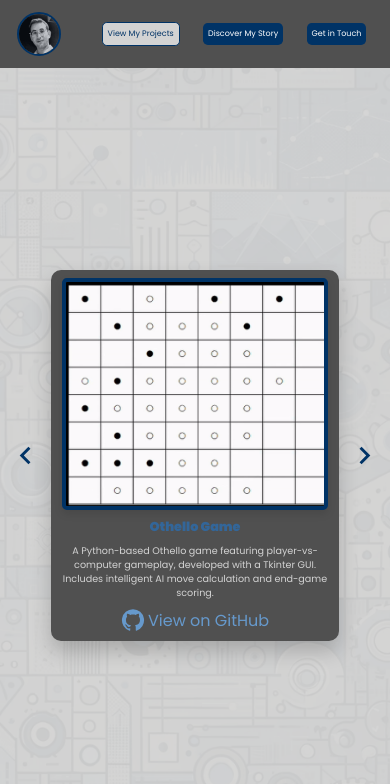
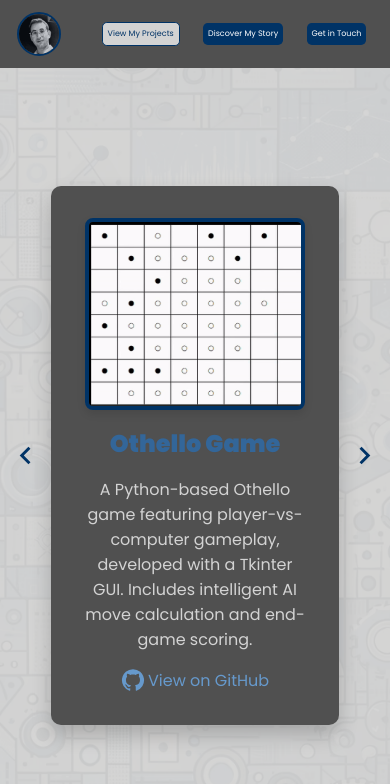
Before and after one commit to BenZionHasida/Portfolio, a React (Vite) app: page /projects in a window 390 px wide. Shown: the top 784 px of the page. Built offline with nearby package versions, Linux system fonts and the light colour scheme.

Commit message:
add responsive style nuch to phones

```diff
--- a/src/components/about/about.module.scss
+++ b/src/components/about/about.module.scss
@@ -31,7 +31,7 @@
     text-decoration: none;
     align-items: center;
     justify-content: center;
-    font-size: 0.8rem;
+    font-size: 1rem;
     font-weight: 400;
     color: $secondary-color;
     gap: 0.2rem;
@@ -47,12 +47,8 @@
     .container{
         display: block;
         overflow: auto;
-        // flex-wrap: wrap;
         .aboutMe{
             border-right: none;
-            padding: 0.5rem;
-            font-size: 1rem;
-            line-height: normal;
             border-bottom: 1px solid $main-color;
             text-align: center;
             height: fit-content;
--- a/src/components/about/timeLine/timeLine.jsx
+++ b/src/components/about/timeLine/timeLine.jsx
@@ -14,6 +14,7 @@ import Typography from "@mui/material/Typography";
 import styles from "./timeLine.module.scss";
 export default function CustomizedTimeline() {
   const isNarrowScreen = window.innerWidth < 414;
+  // const isNarrowScreen = false;
   return (
     <Timeline position="alternate" className={styles.container}>
       <TimelineItem>
@@ -39,7 +40,7 @@ export default function CustomizedTimeline() {
           <TimelineConnector sx={{ backgroundColor: "#003366" }} />
         </TimelineSeparator>
         <TimelineContent sx={{ py: "12px", px: 2 }} color="#505050">
-          <Typography variant="h6" component="span" sx={isNarrowScreen?{fontSize:"0.8rem"}:{}}>
+          <Typography variant="h6" component="span" sx={isNarrowScreen?{fontSize:"1rem"}:{}}>
             Intensive Talmud Studies
           </Typography>
           <Typography sx={isNarrowScreen?{fontSize:"0.6rem"}:{}}>
@@ -69,7 +70,7 @@ export default function CustomizedTimeline() {
           <TimelineConnector sx={{ backgroundColor: "#003366" }} />
         </TimelineSeparator>
         <TimelineContent sx={{ py: "12px", px: 2 }} color="#505050">
-          <Typography variant="h6" component="span" sx={isNarrowScreen?{fontSize:"0.8rem"}:{}}>
+          <Typography variant="h6" component="span" sx={isNarrowScreen?{fontSize:"1rem"}:{}}>
             ORT College
           </Typography>
           <Typography component="div" sx={isNarrowScreen?{fontSize:"0.6rem"}:{}}>
@@ -106,7 +107,7 @@ export default function CustomizedTimeline() {
           <TimelineConnector sx={{ backgroundColor: "#003366" }} />
         </TimelineSeparator>
         <TimelineContent sx={{ py: "12px", px: 2 }} color="#505050">
-          <Typography variant="h6" component="span" sx={isNarrowScreen?{fontSize:"0.8rem"}:{}}>
+          <Typography variant="h6" component="span" sx={isNarrowScreen?{fontSize:"1rem"}:{}}>
             Pareto academy
           </Typography>
           <Typography component="div" sx={isNarrowScreen?{fontSize:"0.6rem"}:{}}>
--- a/src/components/contact/contact.module.scss
+++ b/src/components/contact/contact.module.scss
@@ -61,8 +61,8 @@
         gap: 0.5rem;
     }
   }
-  @media screen and (max-width: 414px){
-    .contactCard{
-      height: 80%;
-    }
-  }
+  // @media screen and (max-width: 414px){
+  //   .contactCard{
+  //     // height: 80%;
+  //   }
+  // }
--- a/src/components/projects/projects.module.scss
+++ b/src/components/projects/projects.module.scss
@@ -153,18 +153,18 @@
 @media screen and (max-width: 414px)  {
     .content{
         min-width: 50%;
-        gap: 0.5rem;
-        padding: 0.5rem;
-        h2{
-            font-size: 0.8rem;
-            margin: 0;
-        }
-        p{
-            font-size: 0.6rem;
-            margin: 0;
-        }
-        img{
-            border-radius: 0.3rem;
-        }
+        // gap: 0.5rem;
+        // padding: 0.5rem;
+        // h2{
+        //     font-size: 0.8rem;
+        //     margin: 0;
+        // }
+        // p{
+        //     font-size: 0.6rem;
+        //     margin: 0;
+        // }
+        // img{
+        //     border-radius: 0.3rem;
+        // }
     }
 }
```
